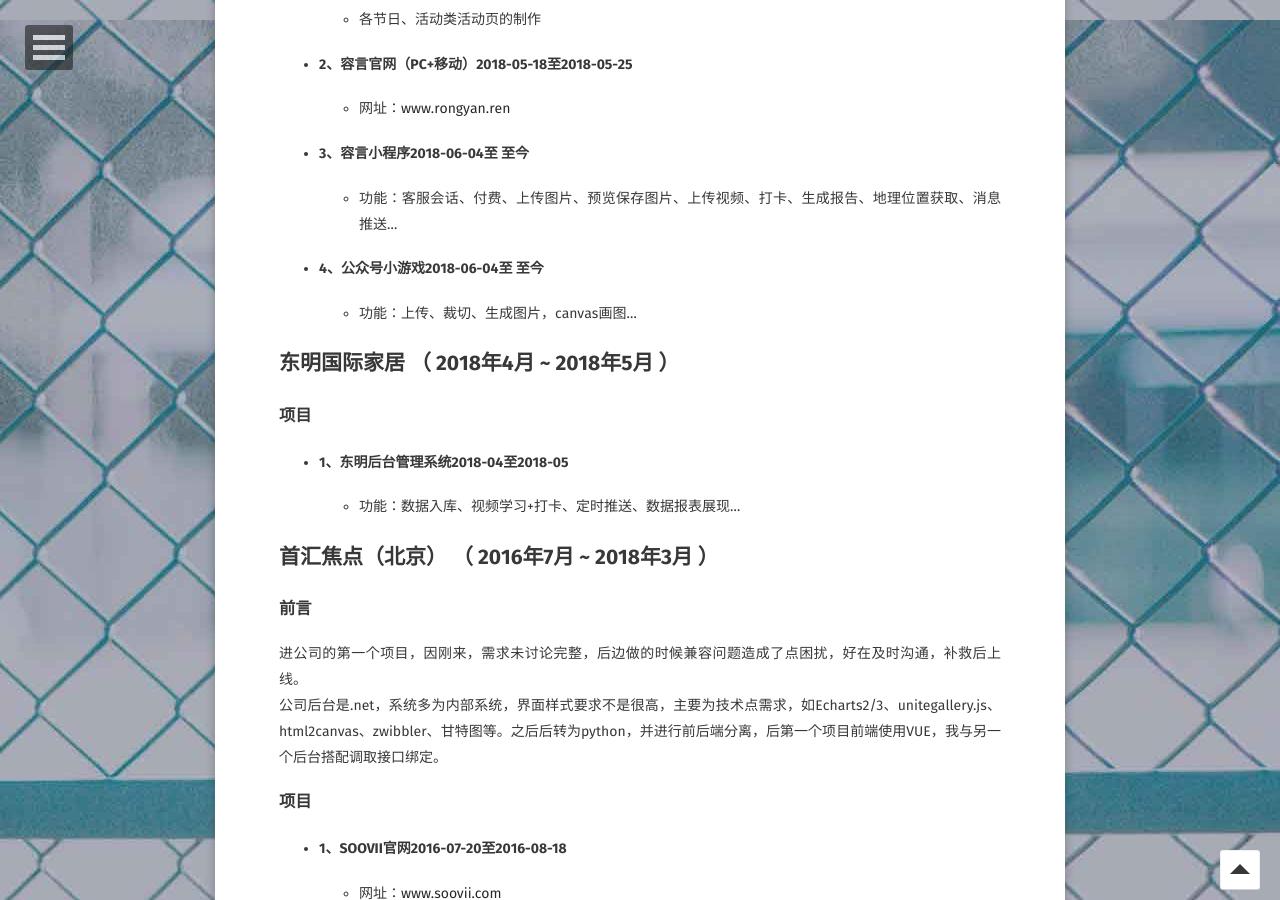
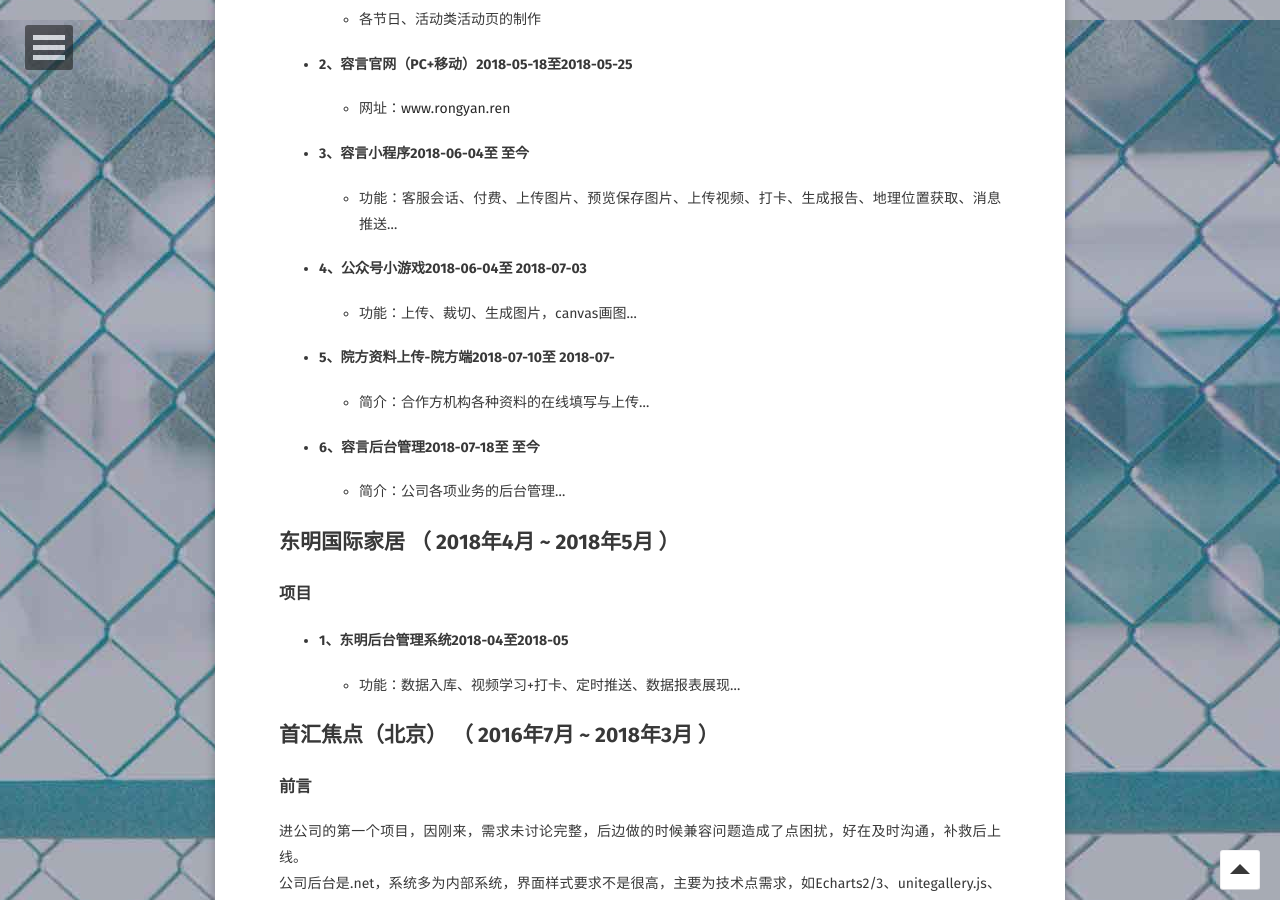
Before and after one commit to ybx13579/IceYang.github.io, a Jekyll site: the page built from about/index.md, in a window 1280 px wide and 900 px high, scrolled down 880 px. Built offline with Jekyll 4.4.1, drawn with Linux system fonts in a browser that asks for light colours; some web fonts are replaced.

Commit message:
Update index.md

```diff
--- a/about/index.md
+++ b/about/index.md
@@ -50,9 +50,21 @@ comments: false
         </ul>
     </li>
     <li>
-        <h4>4、公众号小游戏<span>2018-06-04至 至今</span></h4>
+        <h4>4、公众号小游戏<span>2018-06-04至 2018-07-03</span></h4>
         <ul>
             <li>功能：上传、裁切、生成图片，canvas画图…</li>
+        </ul>
+    </li>
+    <li>
+        <h4>5、院方资料上传-院方端<span>2018-07-10至 2018-07-</span></h4>
+        <ul>
+            <li>简介：合作方机构各种资料的在线填写与上传…</li>
+        </ul>
+    </li>
+    <li>
+        <h4>6、容言后台管理<span>2018-07-18至 至今</span></h4>
+        <ul>
+            <li>简介：公司各项业务的后台管理…</li>
         </ul>
     </li>
 </ul>
```
